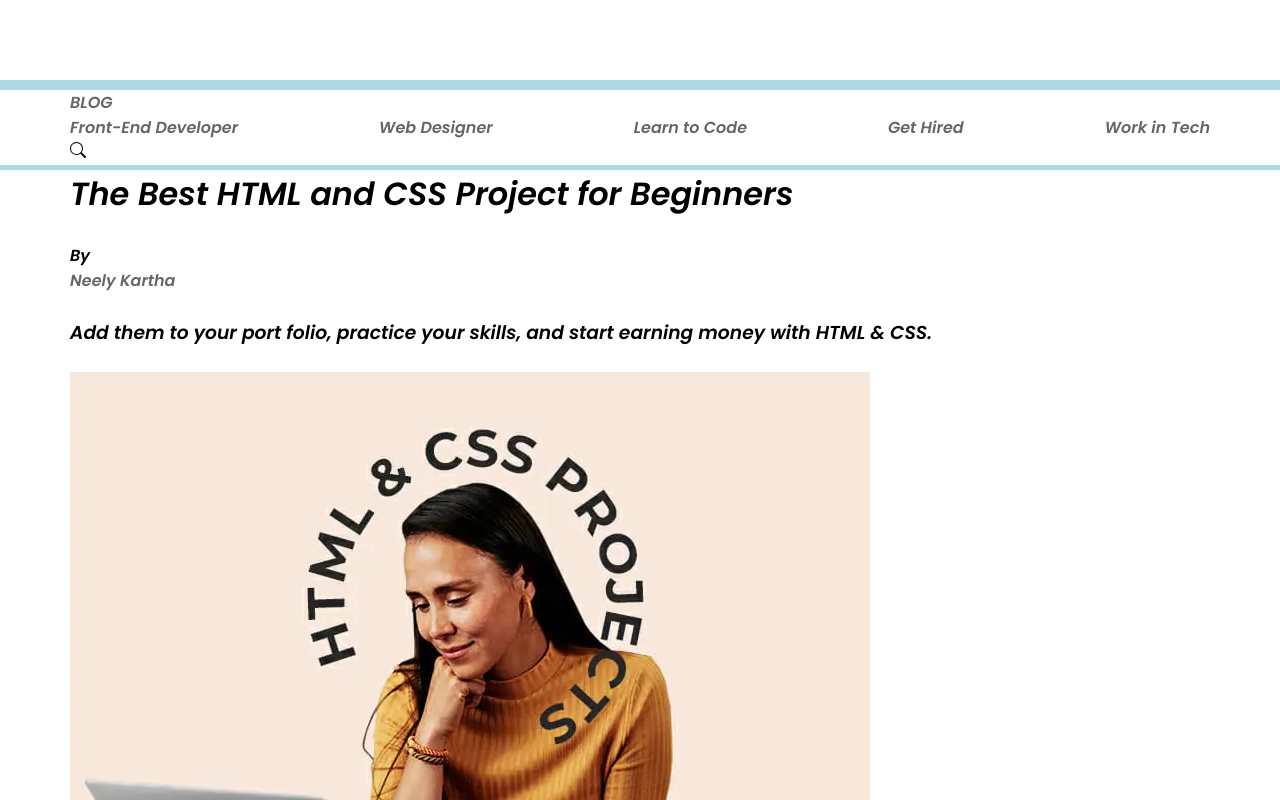
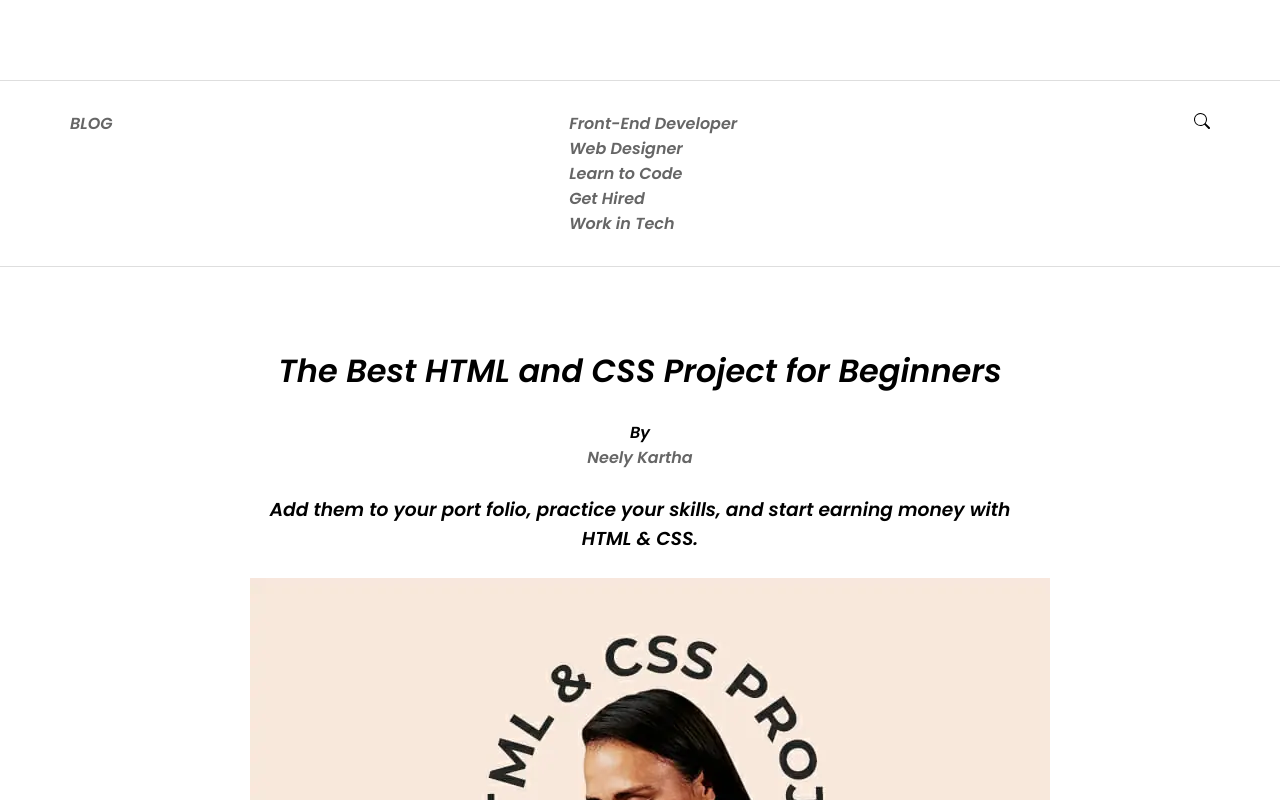
Before and after one commit to WidyaYo/project-1-html-css, a plain HTML site: page blog-detail.html in a window 1280 px wide. Shown: the top 800 px of the page. Drawn offline with Linux system fonts and the light colour scheme.

Commit message:
Update style.css

```diff
--- a/style.css
+++ b/style.css
@@ -2,6 +2,9 @@
     margin: 0;
     padding: 0;
     box-sizing: border-box;
+}
+h1,h2,h3,h4,h5,h6{
+    font-weight: normal;
 }
 body{
     font-family: 'Poppins', sans-serif;
@@ -16,38 +19,31 @@ a{
 }
 .menu{
     margin-top: 80px;
-    border-top: 10px solid lightblue;
-    border-bottom: 5px solid lightblue;
-    padding-top:30px 0px 30px 0px;}
-
-},menu-flex .logo{
-    float: left;
-
+    border-top: 1px solid #dedede;
+    border-bottom: 1px solid #dedede;
 }
-},menu-flex .list-menu{
-    float: left;
-
-}
-},menu-flex .search{
-    float: left;
-
-} */
- .menu-flex{
+.menu-flex{
     display: flex;
     justify-content: space-between;
-    /*background-color: aqua;*/
     padding: 30px 0px;
- }
- .List-Menu{
+}
+.list-menu{
     display: flex;
     justify-content: space-between;
     gap: 30px;
- }
-
-
- .Logo{
-    /*background-color: goldenrod
-    padding: 30px;
-    margin-top: 50px; */
+}
+.logo{
     font-weight: 800;
- }
+}
+.content{
+    padding: 0px 180px;
+}
+.content-header{
+    padding-top: 80px;
+    text-align: center;
+}
+Footer
+© 2022 GitHub, Inc.
+Footer navigation
+Terms
+Priva
```
